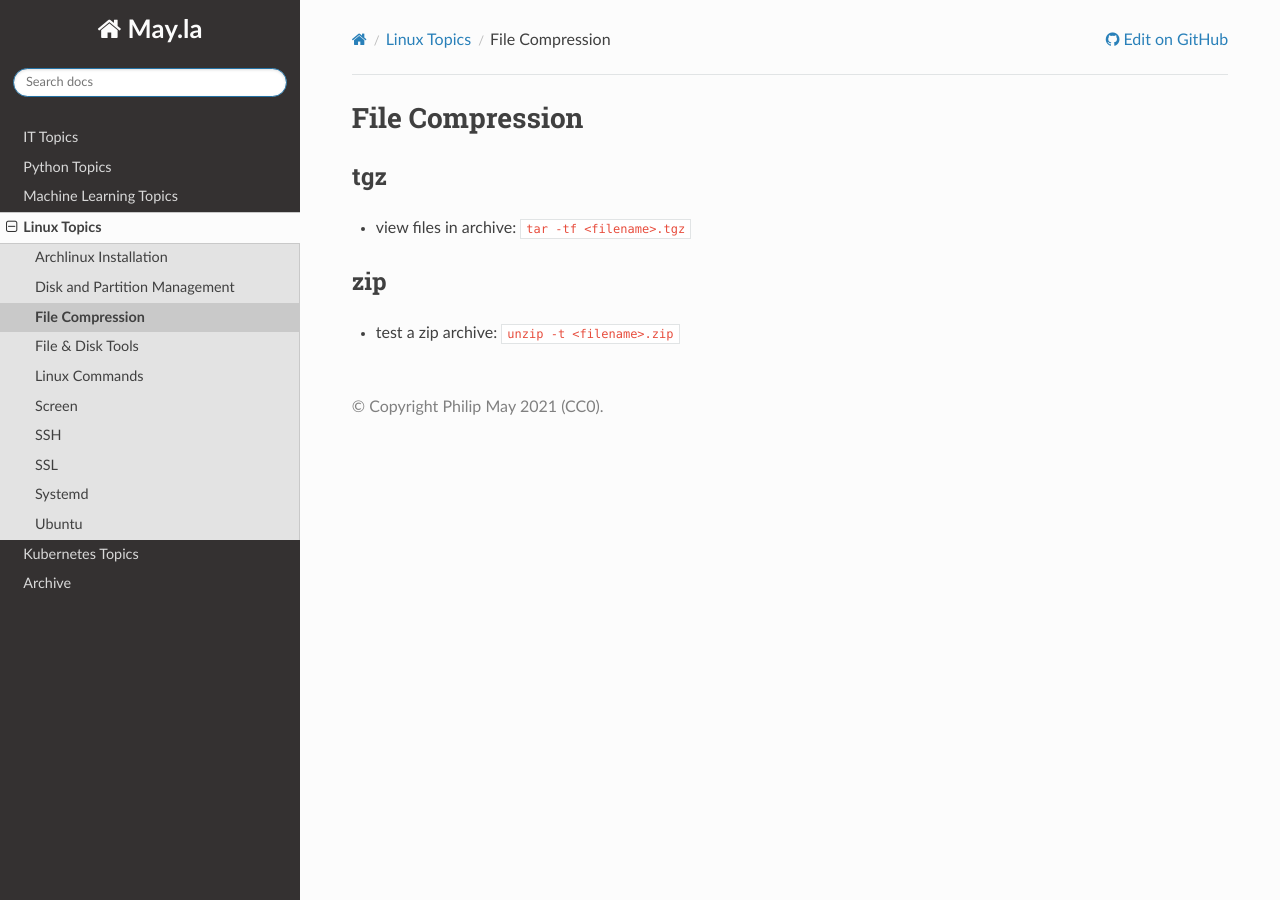
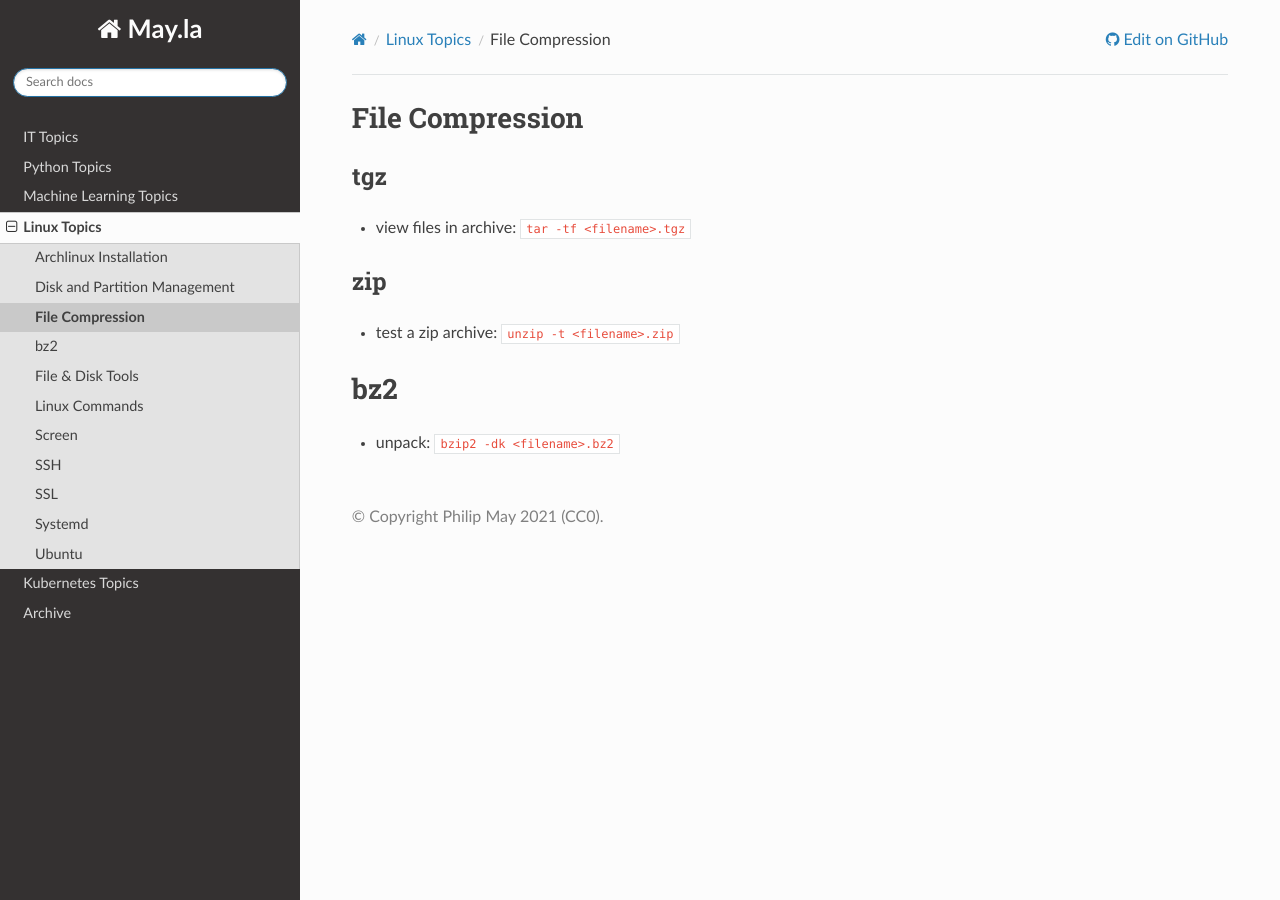
Before and after one commit to PhilipMay/May.la, a Sphinx documentation site: the page built from source/linux/file-compression.md, in a window 1280 px wide. Built offline with Sphinx 7.4.7 and the Read the Docs theme 2.0.0, drawn with Linux system fonts in a browser that asks for light colours.

Commit message:
Update file-compression.md

```diff
--- a/source/linux/file-compression.md
+++ b/source/linux/file-compression.md
@@ -5,3 +5,6 @@
 
 ## zip
 - test a zip archive: `unzip -t <filename>.zip`
+
+# bz2
+- unpack: `bzip2 -dk <filename>.bz2`
```
